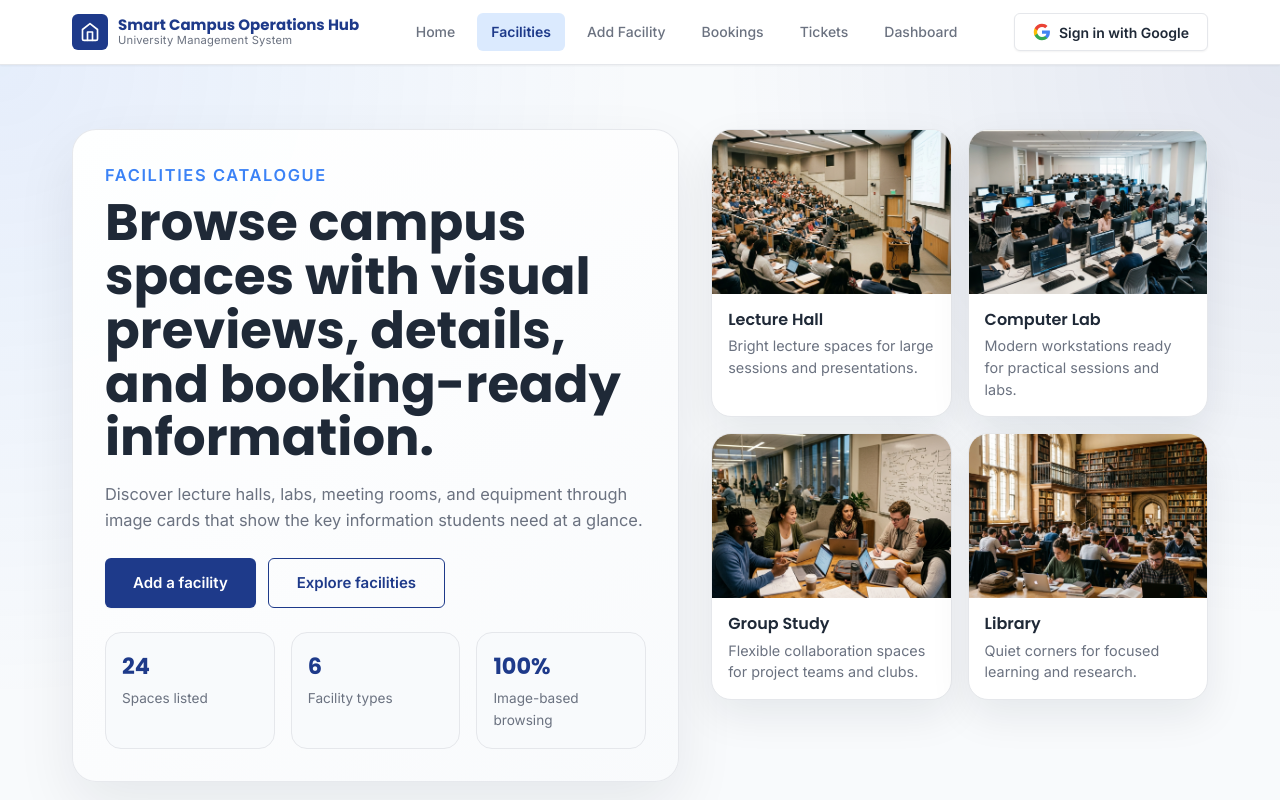
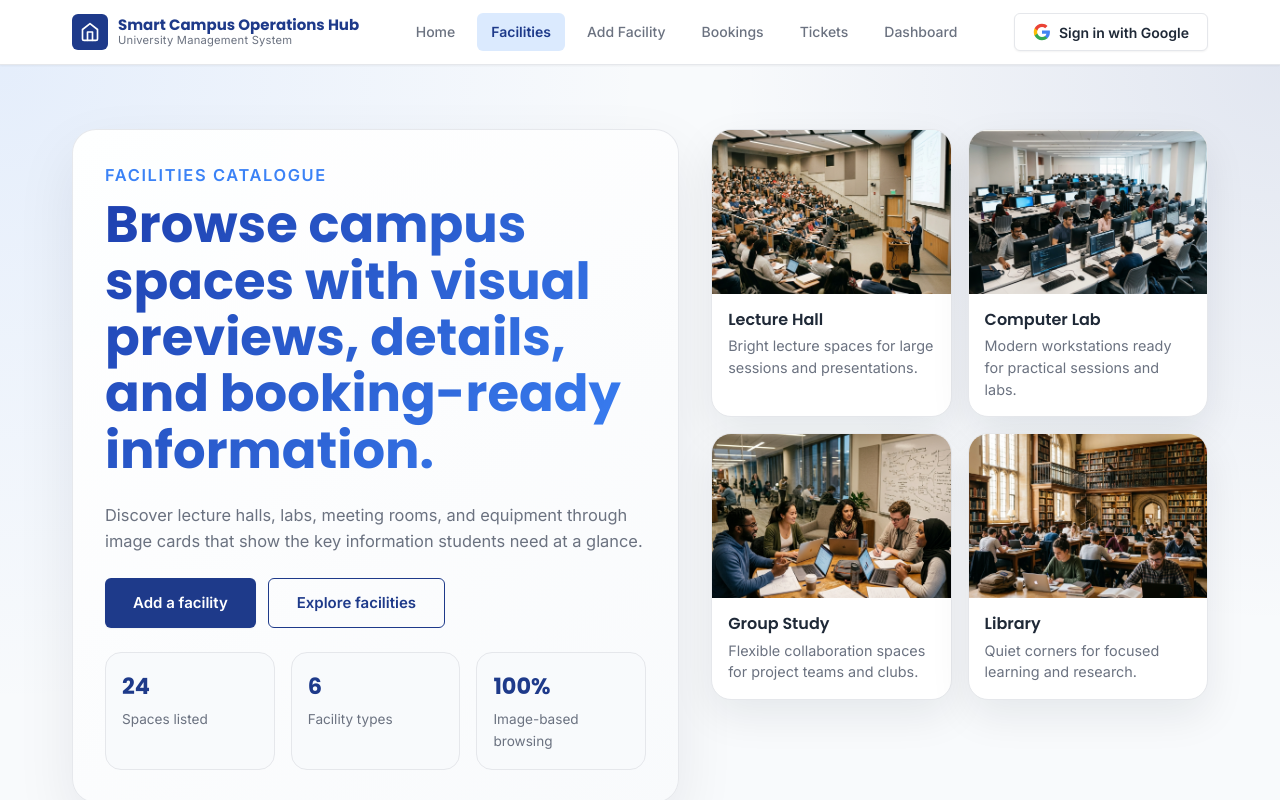
Before and after one commit to Surath-Gayanatha/it3030-paf-2026-smart-campus-group426, a React (Vite) app in the folder frontend/: page /resources in a window 1280 px wide. Shown: the top 800 px of the page. Built offline with nearby package versions, Linux system fonts and the light colour scheme; no server answers.

Commit message:
style: enhance facilities page headline with gradient and animations

```diff
--- a/frontend/src/pages/Resources.css
+++ b/frontend/src/pages/Resources.css
@@ -28,13 +28,35 @@
 
 .facility-hero__copy h1 {
   font-size: clamp(2.25rem, 4vw, 4rem);
-  line-height: 1.05;
-  margin: 0.5rem 0 1rem;
+  line-height: 1.1;
+  margin: 0.5rem 0 1.5rem;
+  font-weight: 800;
+  background: linear-gradient(135deg, #1e40af 0%, #3b82f6 100%);
+  -webkit-background-clip: text;
+  -webkit-text-fill-color: transparent;
+  animation: slideUpFade 0.8s ease-out forwards;
+}
+
+@keyframes slideUpFade {
+  from {
+    opacity: 0;
+    transform: translateY(20px);
+  }
+  to {
+    opacity: 1;
+    transform: translateY(0);
+  }
 }
 
 .facility-hero__copy p {
   max-width: 62ch;
   font-size: 1.025rem;
+  animation: fadeIn 1s ease-out 0.3s both;
+}
+
+@keyframes fadeIn {
+  from { opacity: 0; }
+  to { opacity: 1; }
 }
 
 .facility-hero__actions {
```
